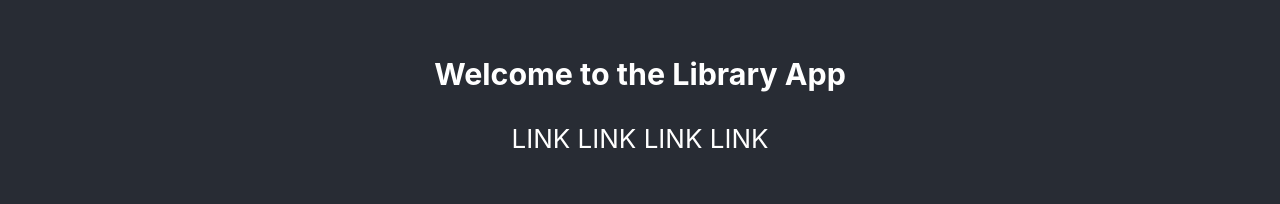
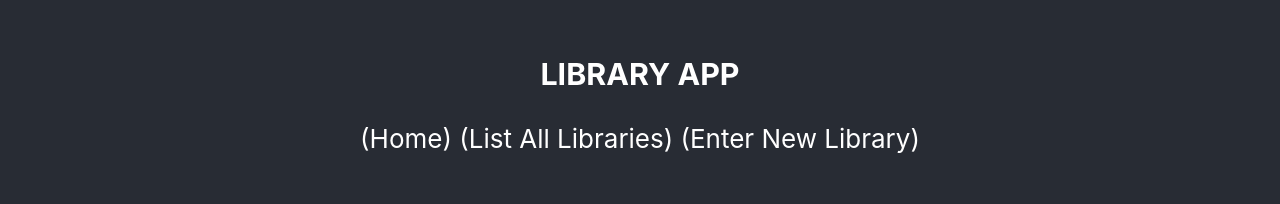
Before and after one commit to devWRM/LIBRARY, a React (Create React App) app in the folder frontend-library/: page / in a window 1280 px wide. Shown: the top 204 px of the page. Built offline with nearby package versions, Linux system fonts and the light colour scheme; no server answers.

Commit message:
changed Link labels to labels for Home, Library index, Library form

```diff
--- a/frontend-library/src/components/App.js
+++ b/frontend-library/src/components/App.js
@@ -14,8 +14,8 @@ class App extends React.Component {
 
           <header className="App-header">
             <p>
-              <h3>Welcome to the Library App</h3>
-             <p> LINK LINK LINK LINK</p>
+              <h3>LIBRARY APP</h3>
+             <p> (Home)	(List All Libraries)	(Enter New Library)</p>
             </p>
           </header>
 
```
